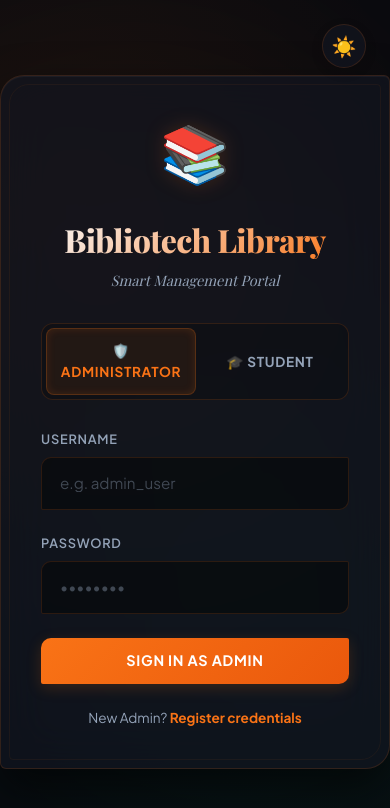
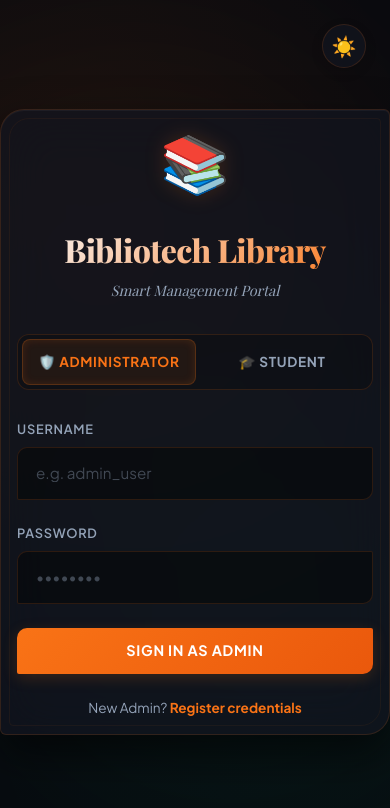
Before and after one commit to AdityaUpadhyay2610/LibraryManagment, a React (Vite) app in the folder frontend/: page /login in a window 390 px wide. Shown: the top 808 px of the page. Built offline with nearby package versions, Linux system fonts and the light colour scheme; no server answers; a web font is replaced by a local one.

Commit message:
Fix table horizontal responsiveness and ensure clock is permanently visible in sidebar

```diff
--- a/frontend/src/index.css
+++ b/frontend/src/index.css
@@ -278,6 +278,7 @@ h1, h2, h3, h4, h5, h6 {
   box-shadow: var(--glass-shadow);
   padding: 30px;
   transition: var(--transition-smooth);
+  max-width: 100%;
 }
 
 .glass-panel:hover {
@@ -710,6 +711,7 @@ select.form-input option {
   z-index: 50;
   box-shadow: 10px 0 30px rgba(0, 0, 0, 0.2);
   transition: var(--transition-smooth);
+  overflow-y: auto;
 }
 
 .sidebar-brand {
@@ -989,7 +991,11 @@ select.form-input option {
 }
 
 .table-container {
+  display: block;
+  width: 100%;
+  max-width: 100%;
   overflow-x: auto;
+  -webkit-overflow-scrolling: touch;
   border-radius: 20px 4px; /* Asymmetrical styling */
   border: 1px solid var(--border-color);
   background: var(--table-bg);
@@ -999,6 +1005,7 @@ select.form-input option {
 
 .modern-table {
   width: 100%;
+  min-width: 750px;
   border-collapse: separate;
   border-spacing: 0;
   text-align: left;
@@ -1480,6 +1487,9 @@ select.form-input option {
     padding: 80px 16px 30px;
     width: 100%;
   }
+  .glass-panel {
+    padding: 16px;
+  }
   .student-header {
     flex-direction: column;
     align-items: stretch;
--- a/frontend/src/presentation/pages/admin/AdminDashboard.jsx
+++ b/frontend/src/presentation/pages/admin/AdminDashboard.jsx
@@ -99,7 +99,7 @@ function AdminDashboardContent() {
         </nav>
 
         {/* Live Weather & Time Panel (Mockup Replicated - Outside of footer!) */}
-        <div className="glass-panel mb-5 select-none flex flex-col" style={{ padding: '12px 14px', borderRadius: '16px' }}>
+        <div className="glass-panel mb-5 select-none flex flex-col" style={{ padding: '12px 14px', borderRadius: '16px', marginTop: 'auto' }}>
           {/* Top Row: Time and Date */}
           <div className="flex items-center justify-between">
             {/* Time Block */}
```
